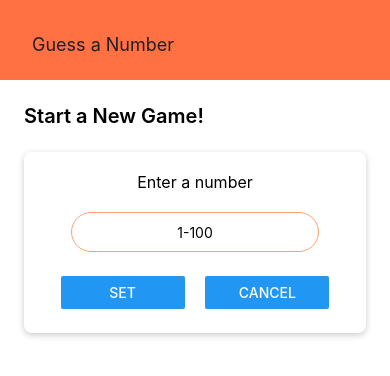
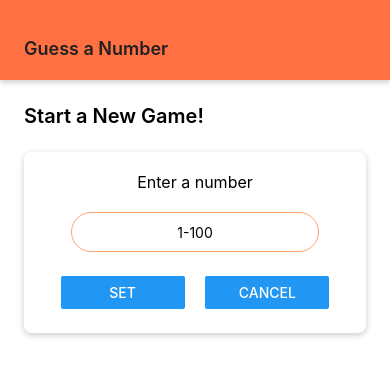
Before and after one commit to thevirinchi/guess-a-number, a React Native app: screen / in a window 390 px wide. Shown: the top 376 px of the page. Built offline with nearby package versions, Linux system fonts and the light colour scheme.

Commit message:
Improved header style

```diff
--- a/components/Header/Header.js
+++ b/components/Header/Header.js
@@ -13,18 +13,25 @@
 const styles = StyleSheet.create({
 	header: {
 		width: "100%",
-		padding: 32,
-		paddingTop: 40,
+		paddingBottom: 32,
+		paddingTop: 48,
+		paddingHorizontal: 24,
 		height: 80,
 		display: "flex",
 		flexDirection: "row",
 		alignItems: "center",
 		justifyContent: "flex-start",
-		backgroundColor: "#ff7043"
+		backgroundColor: "#ff7043",
+		shadowOpacity: 0.25,
+		shadowRadius: 6,
+		shadowOffset: {width: 0, height: 2},
+		shadowColor: "#212121",
+		elevation: 8
 	},
 	header_title: {
 		fontSize: 18,
-		color: "#212121"
+		color: "#212121",
+		fontWeight: "600"
 	}
 })
 
```
